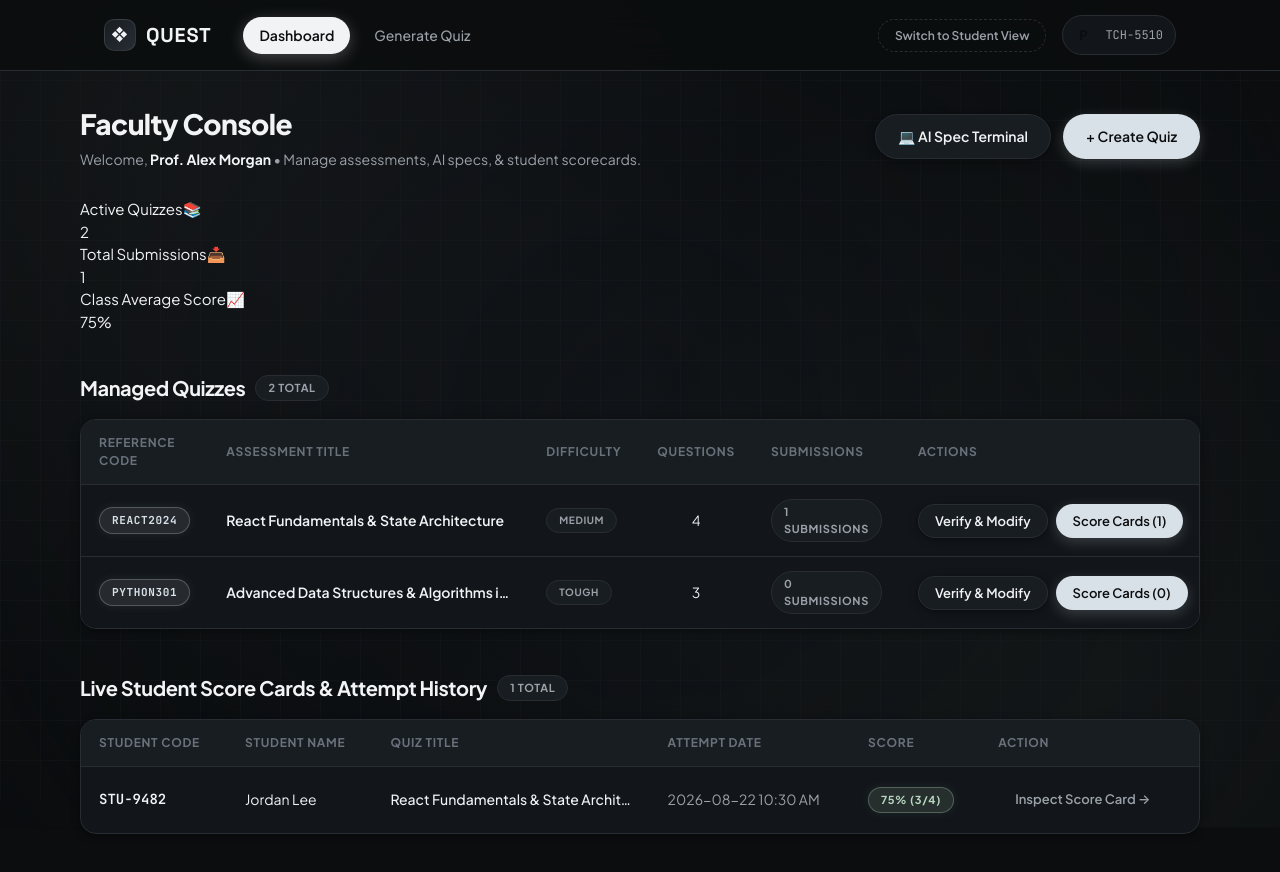
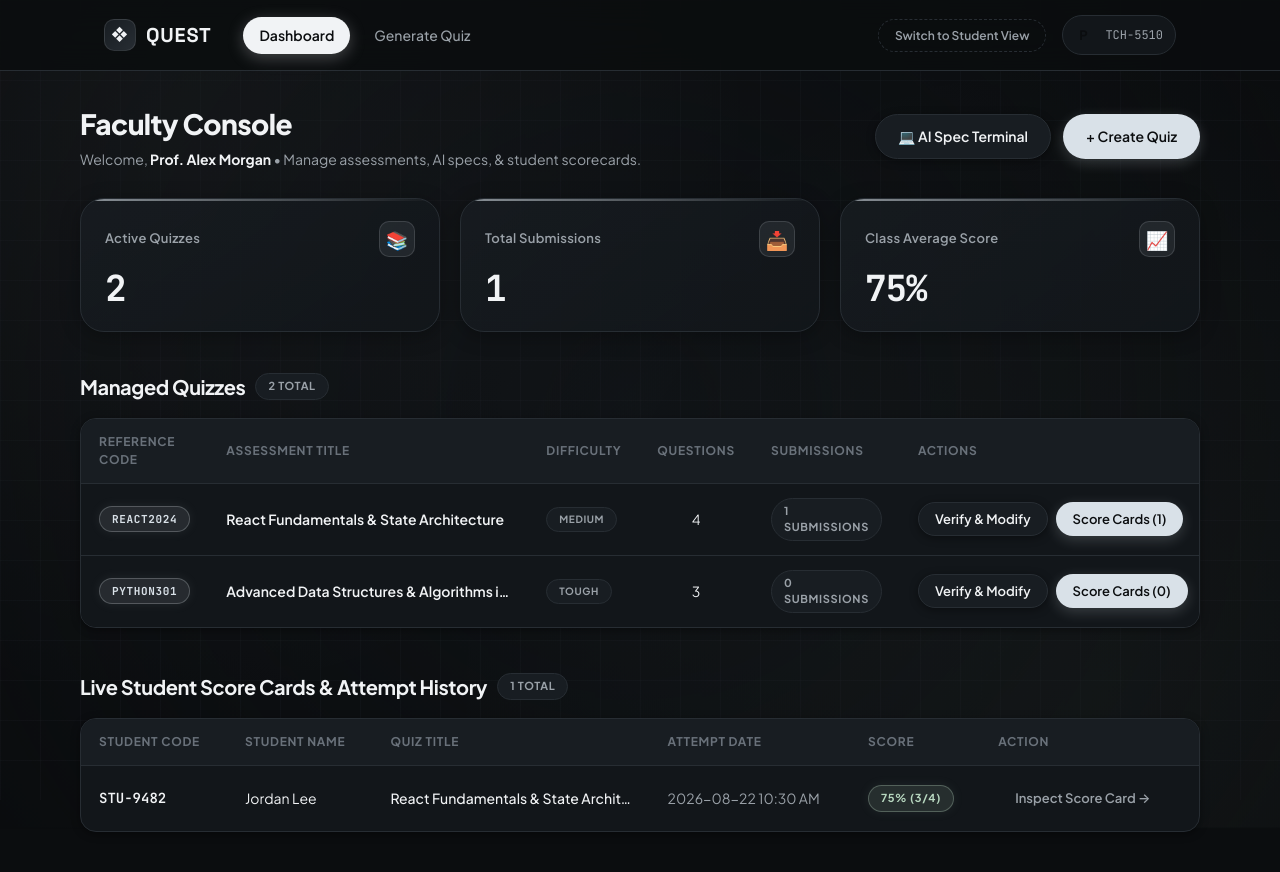
Before and after one commit to sowmiya07-alt/QUEST, a React (Vite) app: page /staff/dashboard in a window 1280 px wide. Shown: the top 872 px of the page. Built offline with nearby package versions, Linux system fonts and the light colour scheme; no server answers.

Commit message:
Fix stat-grid CSS definition, rendering stat cards in 3 equal columns with glowing icon badges

```diff
--- a/src/pages/StudentDashboard.jsx
+++ b/src/pages/StudentDashboard.jsx
@@ -84,7 +84,7 @@ export default function StudentDashboard() {
           <div className="stat-card">
             <div className="stat-card-header">
               <span className="stat-label">Assigned Quizzes</span>
-              <span className="stat-icon">📚</span>
+              <div className="stat-icon-badge">📚</div>
             </div>
             <span className="stat-value">{quizzes.length}</span>
           </div>
@@ -92,7 +92,7 @@ export default function StudentDashboard() {
           <div className="stat-card">
             <div className="stat-card-header">
               <span className="stat-label">Completed Attempts</span>
-              <span className="stat-icon">✅</span>
+              <div className="stat-icon-badge">✅</div>
             </div>
             <span className="stat-value">{userAttempts.length}</span>
           </div>
@@ -100,7 +100,7 @@ export default function StudentDashboard() {
           <div className="stat-card">
             <div className="stat-card-header">
               <span className="stat-label">Average Score</span>
-              <span className="stat-icon">📊</span>
+              <div className="stat-icon-badge">📊</div>
             </div>
             <span className="stat-value">{avgScore}%</span>
           </div>
--- a/src/pages/TeacherDashboard.jsx
+++ b/src/pages/TeacherDashboard.jsx
@@ -39,7 +39,7 @@ export default function TeacherDashboard() {
           <div className="stat-card">
             <div className="stat-card-header">
               <span className="stat-label">Active Quizzes</span>
-              <span className="stat-icon">📚</span>
+              <div className="stat-icon-badge">📚</div>
             </div>
             <span className="stat-value">{quizzes.length}</span>
           </div>
@@ -47,7 +47,7 @@ export default function TeacherDashboard() {
           <div className="stat-card">
             <div className="stat-card-header">
               <span className="stat-label">Total Submissions</span>
-              <span className="stat-icon">📥</span>
+              <div className="stat-icon-badge">📥</div>
             </div>
             <span className="stat-value">{totalSubmissions}</span>
           </div>
@@ -55,7 +55,7 @@ export default function TeacherDashboard() {
           <div className="stat-card">
             <div className="stat-card-header">
               <span className="stat-label">Class Average Score</span>
-              <span className="stat-icon">📈</span>
+              <div className="stat-icon-badge">📈</div>
             </div>
             <span className="stat-value">{avgClassScore}%</span>
           </div>
--- a/src/styles/pages.css
+++ b/src/styles/pages.css
@@ -132,6 +132,85 @@
 .hero-pill-divider {
   color: var(--color-border);
   font-size: 12px;
+}
+
+/* Stat Grid and Stat Cards */
+.stat-grid {
+  display: grid;
+  grid-template-columns: repeat(3, 1fr);
+  gap: 20px;
+  margin-top: 24px;
+  margin-bottom: 32px;
+  width: 100%;
+}
+
+@media (max-width: 768px) {
+  .stat-grid {
+    grid-template-columns: repeat(auto-fit, minmax(220px, 1fr));
+  }
+}
+
+.stat-card {
+  background: linear-gradient(145deg, rgba(24, 29, 34, 0.8) 0%, rgba(18, 22, 26, 0.95) 100%);
+  border: 1px solid var(--color-border);
+  border-radius: var(--radius-lg);
+  padding: 22px 24px;
+  display: flex;
+  flex-direction: column;
+  gap: 12px;
+  box-shadow: 0 4px 20px rgba(0, 0, 0, 0.3);
+  position: relative;
+  overflow: hidden;
+  transition: transform 200ms ease, border-color 200ms ease, box-shadow 200ms ease;
+}
+
+.stat-card::before {
+  content: "";
+  position: absolute;
+  top: 0; left: 0; right: 0;
+  height: 2px;
+  background: linear-gradient(90deg, var(--color-accent), transparent);
+  opacity: 0.6;
+}
+
+.stat-card:hover {
+  transform: translateY(-3px);
+  border-color: rgba(217, 225, 232, 0.3);
+  box-shadow: 0 8px 28px rgba(0, 0, 0, 0.45);
+}
+
+.stat-card-header {
+  display: flex;
+  align-items: center;
+  justify-content: space-between;
+}
+
+.stat-label {
+  font-size: 13px;
+  color: var(--color-text-secondary);
+  font-weight: 600;
+  letter-spacing: 0.02em;
+}
+
+.stat-icon-badge {
+  width: 36px;
+  height: 36px;
+  border-radius: 10px;
+  display: flex;
+  align-items: center;
+  justify-content: center;
+  background: rgba(217, 225, 232, 0.08);
+  border: 1px solid rgba(217, 225, 232, 0.15);
+  font-size: 18px;
+}
+
+.stat-value {
+  font-size: 36px;
+  font-weight: 800;
+  font-family: var(--font-mono);
+  color: var(--color-text-primary);
+  line-height: 1.1;
+  letter-spacing: -0.03em;
 }
 
 .grid-cards {
```
